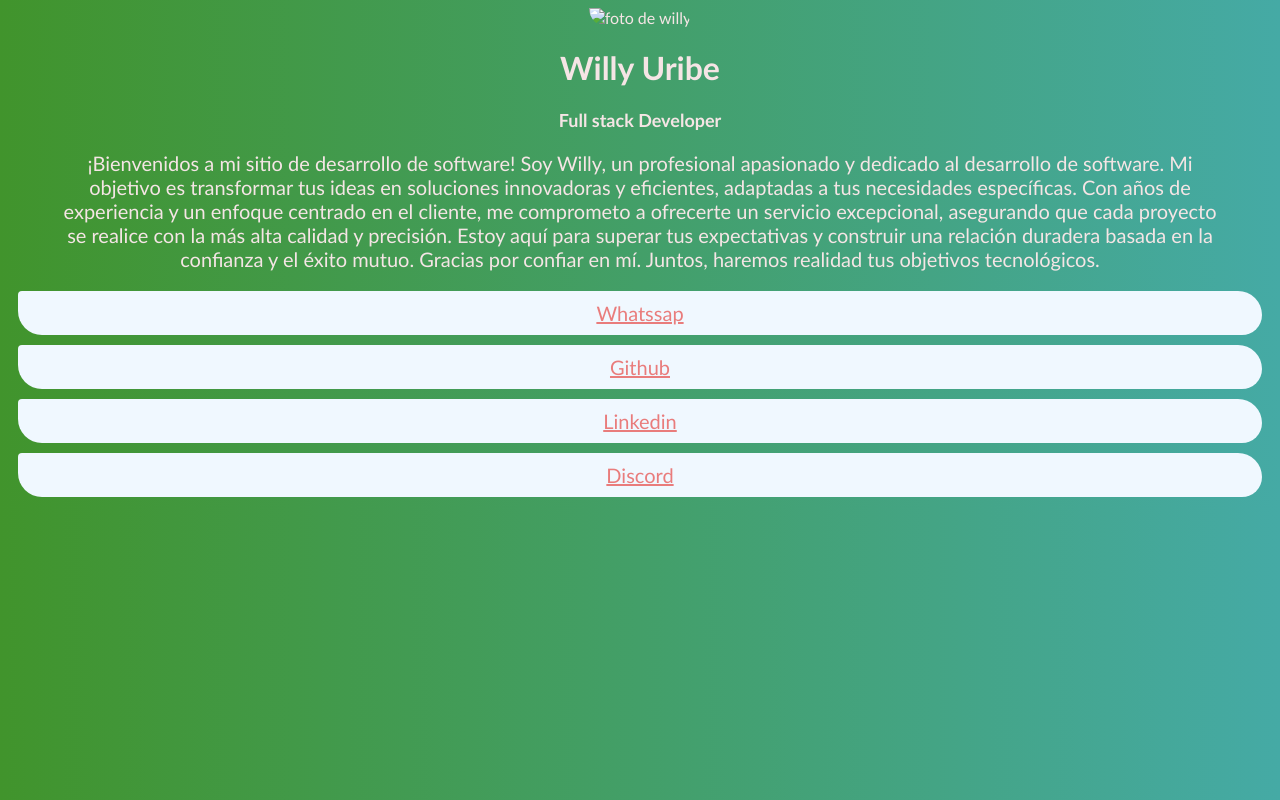
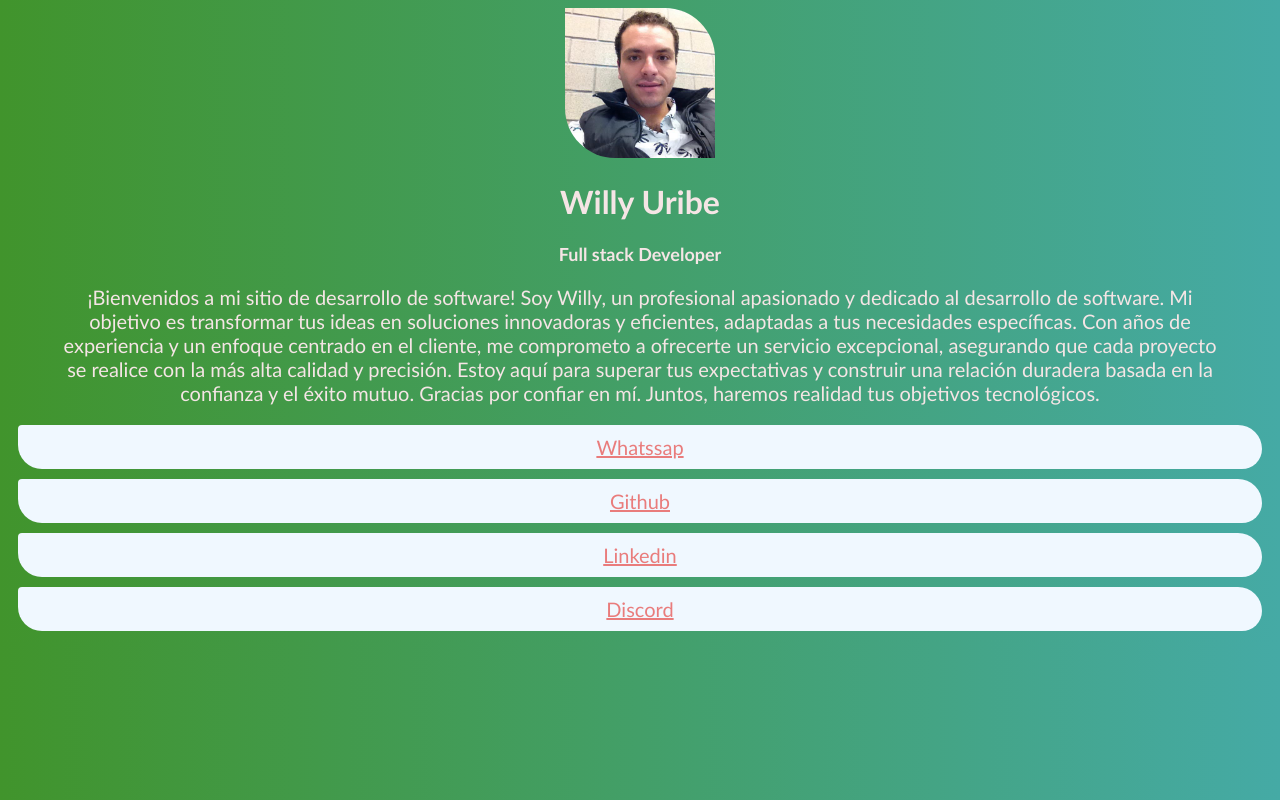
Before and after one commit to Cauriwi/Treelink, a plain HTML site: page index.html in a window 1280 px wide. Drawn offline with Linux system fonts and the light colour scheme.

Commit message:
Add files via upload

```diff
--- a/index.html
+++ b/index.html
@@ -7,7 +7,7 @@
     <link href="style.css" rel="stylesheet"/>
 </head>
 <body>
-    <img src="./elementos/willy.jpeg" alt="foto de willy" width="150px" />
+    <img src="./willy.jpeg" alt="foto de willy" width="150px" />
     <h1>Willy Uribe</h1>
     <h2>Full stack Developer</h2>
     <p>¡Bienvenidos a mi sitio de desarrollo de software!
```
